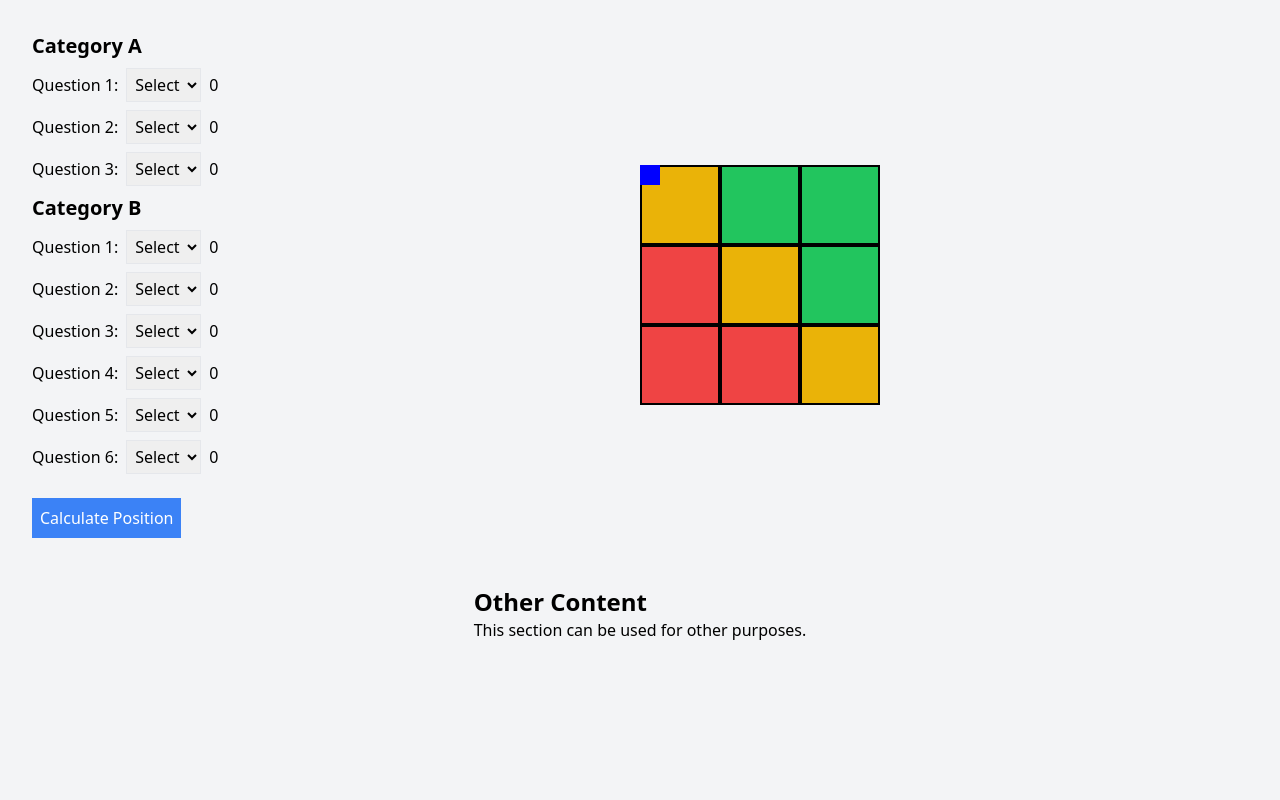
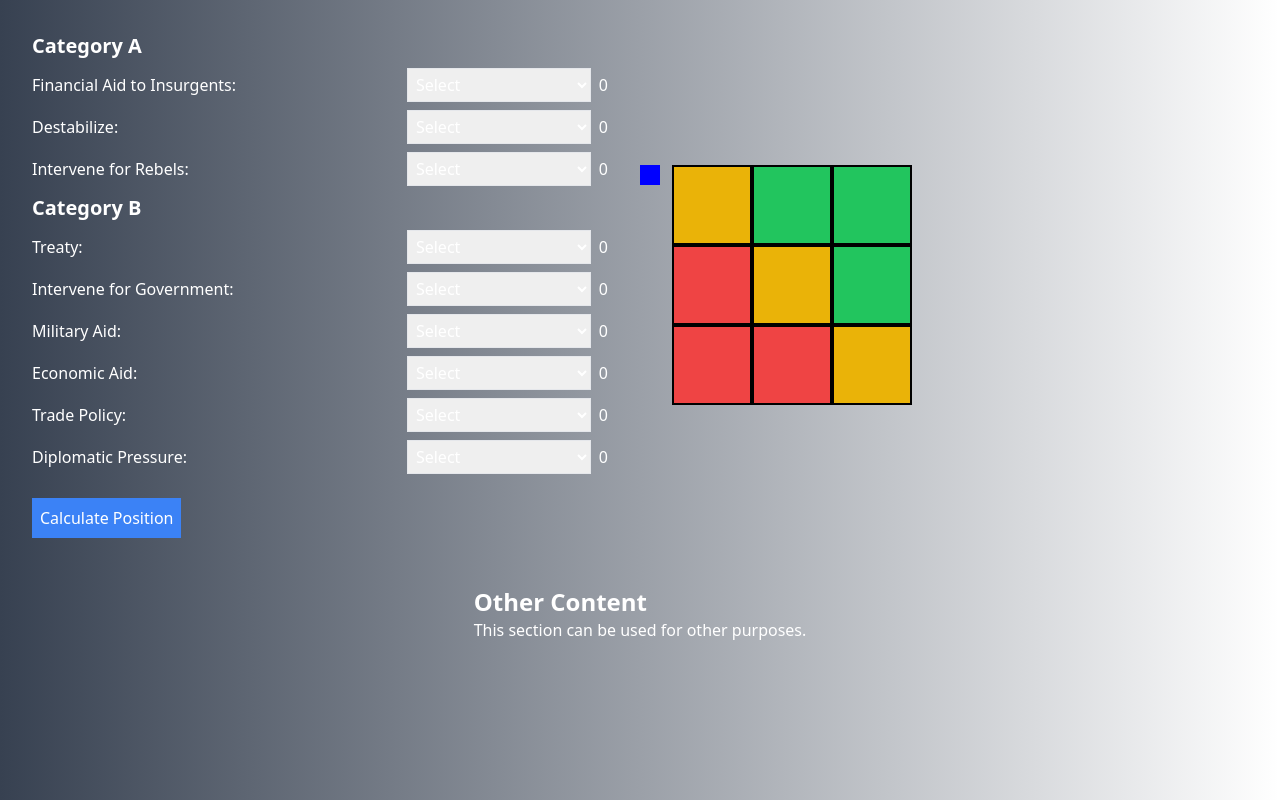
Before and after one commit to Henoker/chess, a React (Create React App) app: page / in a window 1280 px wide. Built offline with nearby package versions, Linux system fonts and the light colour scheme.

Commit message:
fix alignment issues with actual questions

```diff
--- a/src/App.js
+++ b/src/App.js
@@ -24,12 +24,12 @@ const App = () => {
   };
 
   return (
-    <div className="min-h-screen bg-gray-100 flex flex-col items-center justify-center">
+    <div className="min-h-screen bg-gradient-to-r from-gray-700 dark:via-gray-800 dark:to-gray-900 text-white flex flex-col items-center justify-center">
       <div className="flex flex-col md:flex-row items-center justify-center w-full">
         <div className="md:w-1/2 p-4">
           <UserInput onCalculate={handleCalculate} />
         </div>
-        <div className="relative md:w-1/2 h-60 w-60">
+        <div className="relative md:w-1/2 h-60 w-60 pl-8">
           <Matrix colors={colors} />
           <Canvas width={220} height={220} position={position} />
         </div>
--- a/src/components/UserInput.js
+++ b/src/components/UserInput.js
@@ -19,37 +19,37 @@ const UserInput = ({ onCalculate }) => {
   };
 
   const calculatePosition = () => {
-    const sumA = categoryA.reduce((a, b) => a + b, 0)*3 / 15;
-    const sumB = categoryB.reduce((a, b) => a + b, 0)*3 / 30;
+    const sumA = categoryA.reduce((a, b) => a + b, 0) * 3 / 15;
+    const sumB = categoryB.reduce((a, b) => a + b, 0) * 3 / 30;
     console.log(sumA, sumB);
 
     let x = 0;
     let y = 0;
-    if (sumA <= 1 && sumB <= 1) { //low low
+    if (sumA <= 1 && sumB <= 1) { // low low
       x = 37;
       y = 180;
-    } else if (sumA <= 1 && sumB <= 2) {//low medium
+    } else if (sumA <= 1 && sumB <= 2) { // low medium
       x = 114;
       y = 195;
-    } else if (sumA <= 1 && sumB > 2) {//low high
+    } else if (sumA <= 1 && sumB > 2) { // low high
       x = 180;
       y = 193;
-    } else if (sumA <= 2 && sumB <= 1) {//medium low
+    } else if (sumA <= 2 && sumB <= 1) { // medium low
       x = 37;
       y = 118;
-    } else if (sumA <= 2 && sumB <= 2) {//medium medium
+    } else if (sumA <= 2 && sumB <= 2) { // medium medium
       x = 115;
       y = 110;
-    } else if (sumA <= 2 && sumB > 2) {//medium high
+    } else if (sumA <= 2 && sumB > 2) { // medium high
       x = 196;
       y = 110;
-    } else if (sumA > 2 && sumB <= 1) {//high low
+    } else if (sumA > 2 && sumB <= 1) { // high low
       x = 37;
       y = 37;
-    } else if (sumA > 2 && sumB <= 2) {//high medium
+    } else if (sumA > 2 && sumB <= 2) { // high medium
       x = 195;
       y = 115;
-    } else if (sumA > 2 && sumB > 2) {//high high
+    } else if (sumA > 2 && sumB > 2) { // high high
       x = 200;
       y = 40;
     }
@@ -60,12 +60,12 @@ const UserInput = ({ onCalculate }) => {
   return (
     <div className="p-4">
       <h2 className="text-xl font-bold mb-2">Category A</h2>
-      {[...Array(3)].map((_, index) => (
-        <div key={index} className="mb-2">
-          <label className="mr-2">Question {index + 1}:</label>
+      {['Financial Aid to Insurgents', 'Destabilize', 'Intervene for Rebels'].map((question, index) => (
+        <div key={index} className="mb-2 flex items-center">
+          <label className="mr-2 w-2/3">{question}:</label>
           <select
             onChange={(e) => handleSelection('A', index, e.target.value)}
-            className="border p-1"
+            className="border p-1 w-1/3"
           >
             <option value="0">Select</option>
             <option value="5">A</option>
@@ -78,12 +78,12 @@ const UserInput = ({ onCalculate }) => {
         </div>
       ))}
       <h2 className="text-xl font-bold mb-2">Category B</h2>
-      {[...Array(6)].map((_, index) => (
-        <div key={index} className="mb-2">
-          <label className="mr-2">Question {index + 1}:</label>
+      {['Treaty', 'Intervene for Government', 'Military Aid', 'Economic Aid', 'Trade Policy', 'Diplomatic Pressure'].map((question, index) => (
+        <div key={index} className="mb-2 flex items-center">
+          <label className="mr-2 w-2/3">{question}:</label>
           <select
             onChange={(e) => handleSelection('B', index, e.target.value)}
-            className="border p-1"
+            className="border p-1 w-1/3"
           >
             <option value="0">Select</option>
             <option value="5">A</option>
```
Lines whose indentation alone changed are shown as unchanged.
